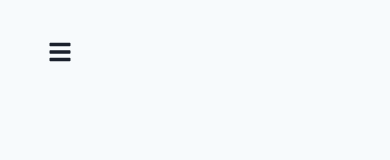
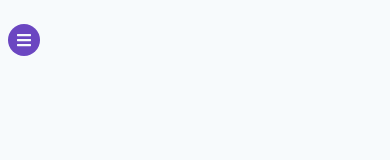
Before and after one commit to gcaramori/portfolio, a React (Create React App) app: page / in a window 390 px wide. Shown: the top 160 px of the page. Built offline with nearby package versions, Linux system fonts and the light colour scheme.

Commit message:
Final version 2.0

```diff
--- a/src/components/Frame.jsx
+++ b/src/components/Frame.jsx
@@ -27,6 +27,8 @@ const Frame = () => {
     }, [scrollY]);
 
     const bg = useColorModeValue('gray.50', '#1f1e1e');
+    const toggleSidebarBg = useColorModeValue('purple.600', 'gray.50');
+    const toggleSidebarColor = useColorModeValue('gray.50', '#1f1e1e');
 
     const toggleSidebar = () => {
         setSidebarOpen(!sidebarOpen);
@@ -36,13 +38,13 @@ const Frame = () => {
         <Flex h='100%' w='100%' bg={bg} position='relative'>
             <Sidebar h='100%' scrollValue={scroll} isSidebarOpen={sidebarOpen} />
             <Box bg={bg} ref={containerRef} h='100%' w='100%' overflowY='scroll' overflowX='hidden' position='relative'>
-                    <Box position='fixed' top={10} left={12} id="toggleSidebar" display={(window.innerWidth <= 768) ? 'block' : 'none'} onClick={toggleSidebar}>
+                    <Box position='fixed' top={6} left={2} id="toggleSidebar" display={(window.innerWidth <= 768) ? 'block' : 'none'} onClick={toggleSidebar} bg={toggleSidebarBg} color={toggleSidebarColor} borderRadius='20px' p={2}>
                         <motion.div
                             initial={{ opacity: 0, y: -45 }}
                             whileInView={{ opacity: 1, y: 0 }}
                             transition={{ duration: 1 }}
                         >
-                           <FaBars size={'1.5em'} />
+                           <FaBars size={'1em'} />
                         </motion.div>
                     </Box>
                 <Home w='100%' />
```
